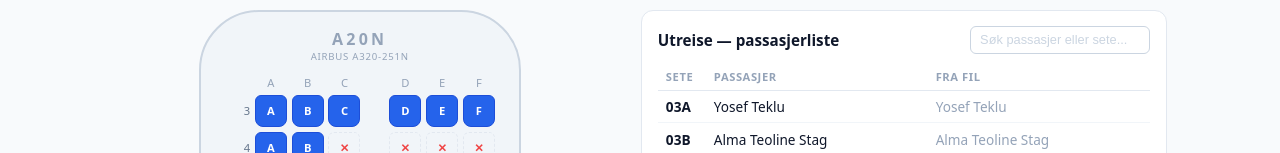
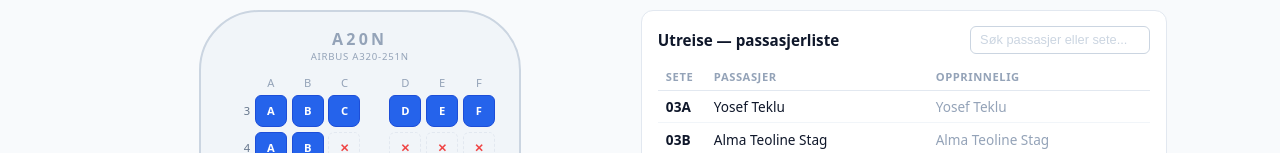
Before and after one commit to chrisnruud/fly, a Vue app: page / in a window 1280 px wide. Shown: the part 166-319 px from the top of the page. Built offline with nearby package versions, Linux system fonts and the light colour scheme; the HTML template or start-up script is replaced by a standard one.

Commit message:
feat: update column header from 'Fra fil' to 'Opprinnelig' in App.vue

```diff
--- a/src/App.vue
+++ b/src/App.vue
@@ -221,7 +221,7 @@ async function onFileChosen(e: Event) {
               <tr>
                 <th>Sete</th>
                 <th>Passasjer</th>
-                <th>Fra fil</th>
+                <th>Opprinnelig</th>
               </tr>
             </thead>
             <tbody>
```
